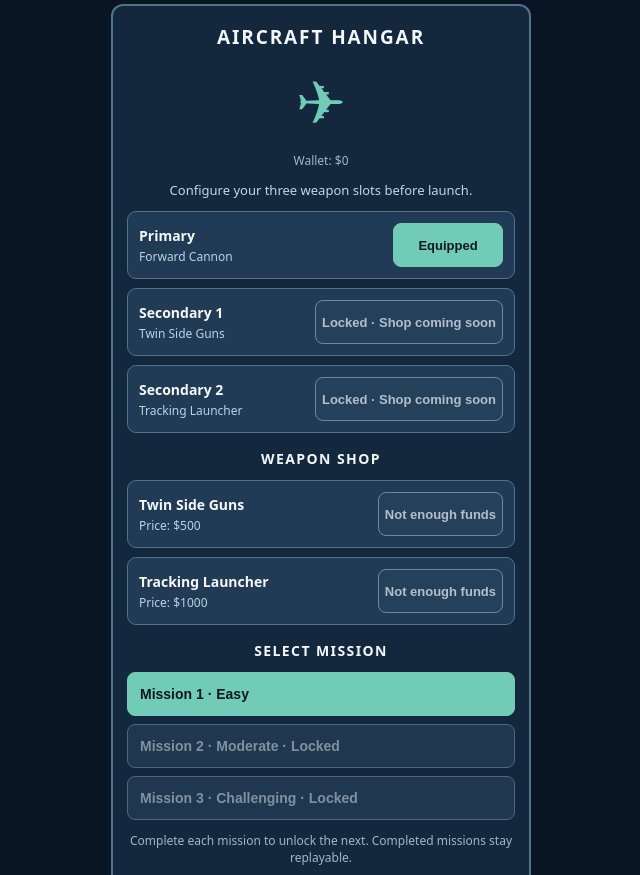
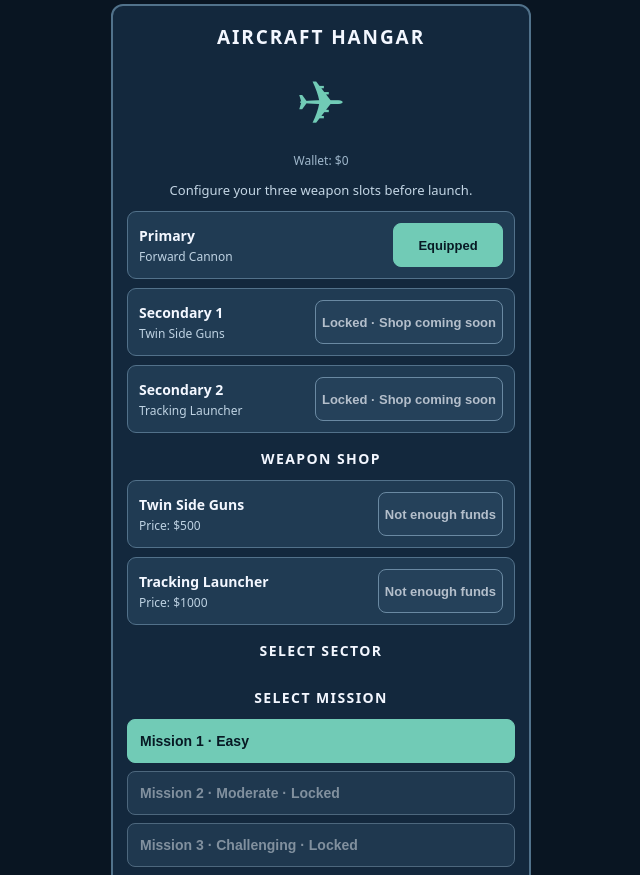
Before and after one commit to ErikEhresman-ST1987/pop-squadron, a website built with Vite: page index.html in a window 1280 px wide. Shown: the part 67-942 px from the top of the page, without its empty margins (319-959 px from the left). Built offline with nearby package versions, Linux system fonts and the light colour scheme.

Commit message:
8.1B: add sector selector to hangar

```diff
--- a/index.html
+++ b/index.html
@@ -13,8 +13,10 @@
     <p id="purchase-details"></p>
     <div class="purchase-actions"><button type="button" id="confirm-purchase">Confirm purchase</button><button type="button" id="cancel-purchase">Cancel</button></div>
   </div>
+  <h3 class="mission-heading">SELECT SECTOR</h3>
+  <div id="sector-selector" class="sector-selector" role="group" aria-label="Unlocked sectors"></div>
   <h3 class="mission-heading">SELECT MISSION</h3>
-  <div id="mission-list" role="group" aria-label="Available missions"></div>
+  <div id="mission-list" role="group" aria-label="Missions in selected sector"></div>
   <p class="hangar-note">Complete each mission to unlock the next. Completed missions stay replayable.</p>
   <p class="hangar-note">Your selected weapons will be active in the next mission.</p>
   <p class="save-status" id="save-status" aria-live="polite"></p>
```
